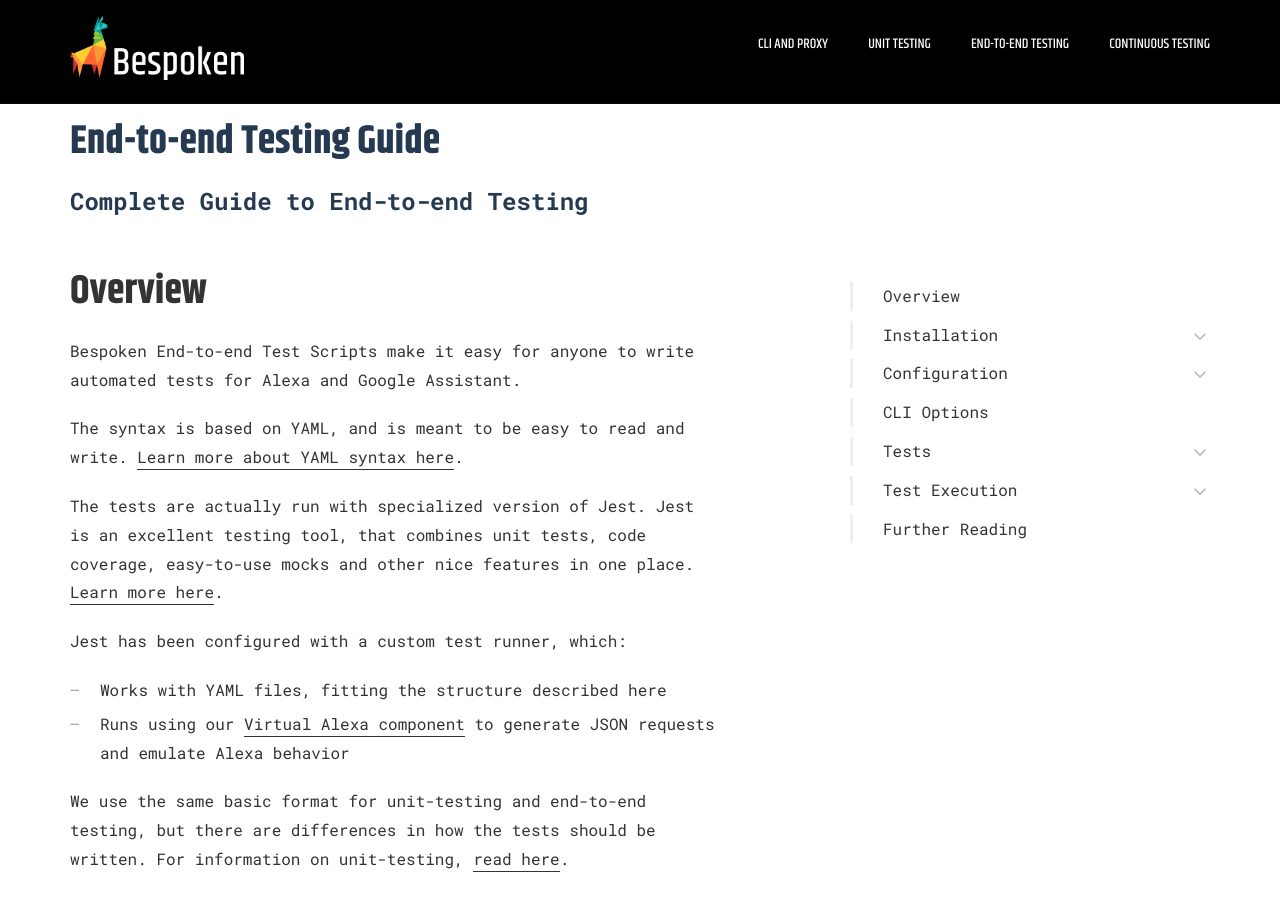
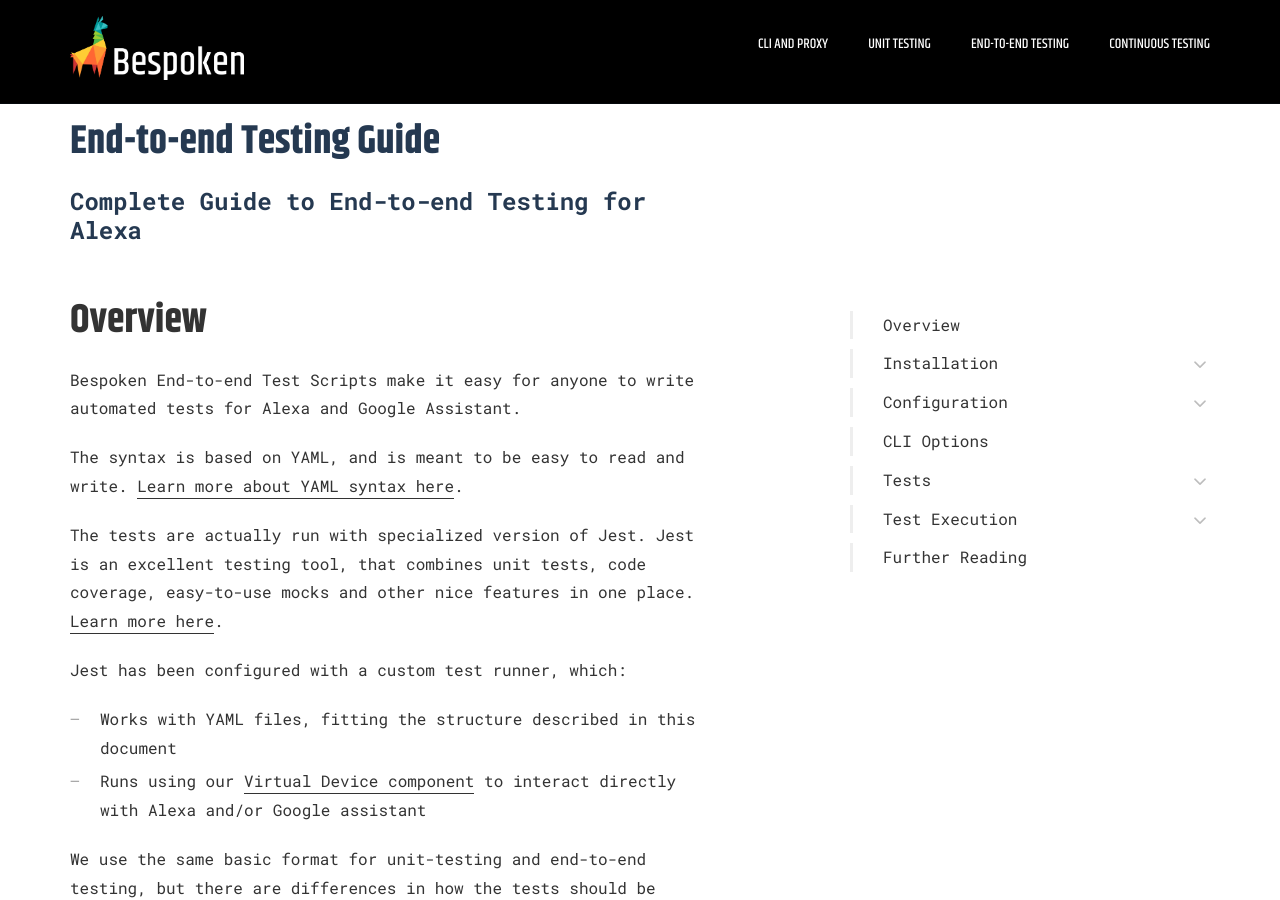
Before and after one commit to bespoken/bespoken-docs, a Jekyll site: the page built from end-to-end/guide.md, in a window 1280 px wide and 900 px high. Built offline with Jekyll 4.4.1, drawn with Linux system fonts in a browser that asks for light colours; some web fonts are replaced.

Commit message:
Removed reference to virtual alexa

```diff
--- a/end-to-end/guide.md
+++ b/end-to-end/guide.md
@@ -6,7 +6,7 @@
 
 # Hero section
 title: End-to-end Testing Guide
-description: Complete Guide to End-to-end Testing
+description: Complete Guide to End-to-end Testing for Alexa
 
 # Micro navigation
 micro_nav: true
@@ -21,8 +21,8 @@
 [Learn more here](https://facebook.github.io/jest/).
 
 Jest has been configured with a custom test runner, which:
-* Works with YAML files, fitting the structure described here
-* Runs using our [Virtual Alexa component](https://github.com/bespoken/virtual-alexa) to generate JSON requests and emulate Alexa behavior
+* Works with YAML files, fitting the structure described in this document
+* Runs using our [Virtual Device component](https://github.com/bespoken/virtual-device-sdk) to interact directly with Alexa and/or Google assistant
 
 We use the same basic format for unit-testing and end-to-end testing, but there are differences in how the tests should be written. For information on unit-testing, [read here](../../unit-testing/guide).
 
```
Also changed, not shown: end-to-end/getting-started.md (+1 -1 lines), unit-testing/getting-started.md (+1 -1 lines), unit-testing/guide.md (+2 -2 lines).
